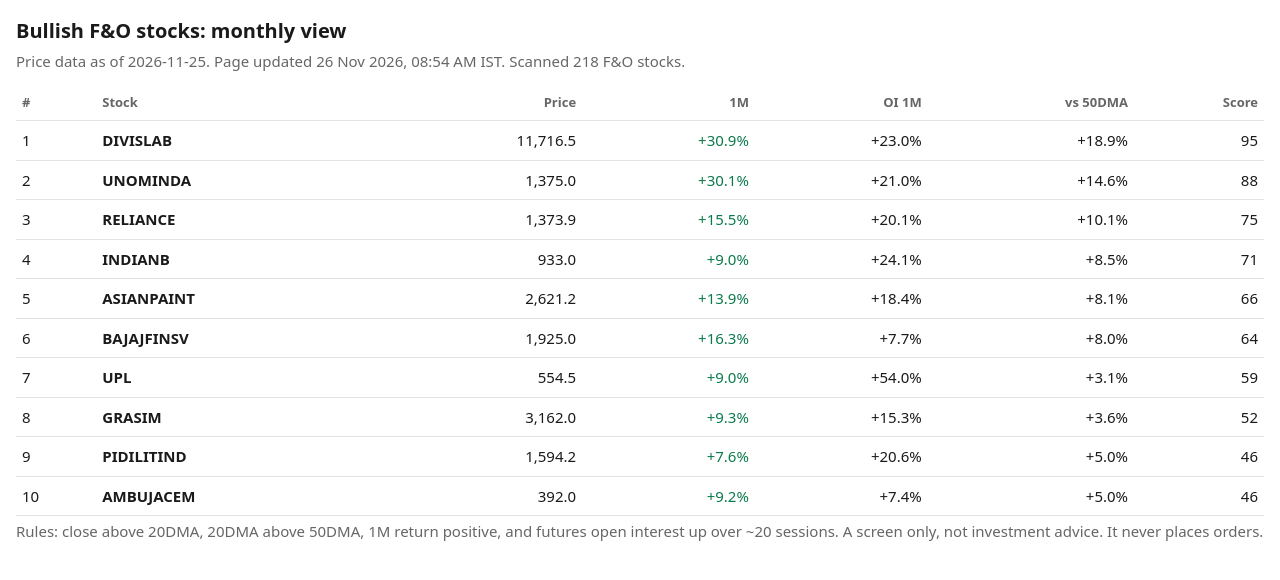
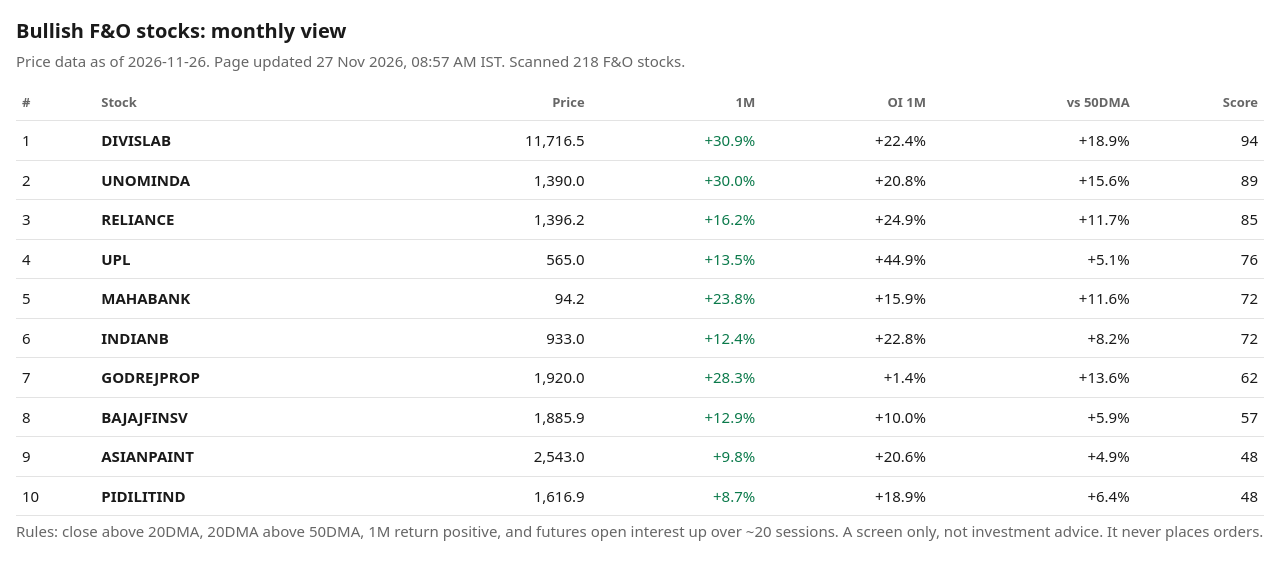
Before and after one commit to khilendrabisen/fno-screener_KB, a plain HTML site: page docs/index.html in a window 1280 px wide. Drawn offline with Linux system fonts and the light colour scheme.

Commit message:
Update screen

```diff
--- a/docs/index.html
+++ b/docs/index.html
@@ -14,11 +14,11 @@ th:nth-child(-n+2),td:nth-child(-n+2){text-align:left}th{color:var(--mut);font-w
 td:nth-child(4){color:var(--acc)}
 </style></head><body>
 <h1>Bullish F&amp;O stocks: monthly view</h1>
-<p>Price data as of 2026-11-25. Page updated 26 Nov 2026, 08:54 AM IST. Scanned 218 F&amp;O stocks.</p>
+<p>Price data as of 2026-11-26. Page updated 27 Nov 2026, 08:57 AM IST. Scanned 218 F&amp;O stocks.</p>
 
 <div class="wrap"><table>
 <tr><th>#</th><th>Stock</th><th>Price</th><th>1M</th><th>OI 1M</th><th>vs 50DMA</th><th>Score</th></tr>
-<tr><td>1</td><td><b>DIVISLAB</b></td><td>11,716.5</td><td>+30.9%</td><td>+23.0%</td><td>+18.9%</td><td>95</td></tr><tr><td>2</td><td><b>UNOMINDA</b></td><td>1,375.0</td><td>+30.1%</td><td>+21.0%</td><td>+14.6%</td><td>88</td></tr><tr><td>3</td><td><b>RELIANCE</b></td><td>1,373.9</td><td>+15.5%</td><td>+20.1%</td><td>+10.1%</td><td>75</td></tr><tr><td>4</td><td><b>INDIANB</b></td><td>933.0</td><td>+9.0%</td><td>+24.1%</td><td>+8.5%</td><td>71</td></tr><tr><td>5</td><td><b>ASIANPAINT</b></td><td>2,621.2</td><td>+13.9%</td><td>+18.4%</td><td>+8.1%</td><td>66</td></tr><tr><td>6</td><td><b>BAJAJFINSV</b></td><td>1,925.0</td><td>+16.3%</td><td>+7.7%</td><td>+8.0%</td><td>64</td></tr><tr><td>7</td><td><b>UPL</b></td><td>554.5</td><td>+9.0%</td><td>+54.0%</td><td>+3.1%</td><td>59</td></tr><tr><td>8</td><td><b>GRASIM</b></td><td>3,162.0</td><td>+9.3%</td><td>+15.3%</td><td>+3.6%</td><td>52</td></tr><tr><td>9</td><td><b>PIDILITIND</b></td><td>1,594.2</td><td>+7.6%</td><td>+20.6%</td><td>+5.0%</td><td>46</td></tr><tr><td>10</td><td><b>AMBUJACEM</b></td><td>392.0</td><td>+9.2%</td><td>+7.4%</td><td>+5.0%</td><td>46</td></tr>
+<tr><td>1</td><td><b>DIVISLAB</b></td><td>11,716.5</td><td>+30.9%</td><td>+22.4%</td><td>+18.9%</td><td>94</td></tr><tr><td>2</td><td><b>UNOMINDA</b></td><td>1,390.0</td><td>+30.0%</td><td>+20.8%</td><td>+15.6%</td><td>89</td></tr><tr><td>3</td><td><b>RELIANCE</b></td><td>1,396.2</td><td>+16.2%</td><td>+24.9%</td><td>+11.7%</td><td>85</td></tr><tr><td>4</td><td><b>UPL</b></td><td>565.0</td><td>+13.5%</td><td>+44.9%</td><td>+5.1%</td><td>76</td></tr><tr><td>5</td><td><b>MAHABANK</b></td><td>94.2</td><td>+23.8%</td><td>+15.9%</td><td>+11.6%</td><td>72</td></tr><tr><td>6</td><td><b>INDIANB</b></td><td>933.0</td><td>+12.4%</td><td>+22.8%</td><td>+8.2%</td><td>72</td></tr><tr><td>7</td><td><b>GODREJPROP</b></td><td>1,920.0</td><td>+28.3%</td><td>+1.4%</td><td>+13.6%</td><td>62</td></tr><tr><td>8</td><td><b>BAJAJFINSV</b></td><td>1,885.9</td><td>+12.9%</td><td>+10.0%</td><td>+5.9%</td><td>57</td></tr><tr><td>9</td><td><b>ASIANPAINT</b></td><td>2,543.0</td><td>+9.8%</td><td>+20.6%</td><td>+4.9%</td><td>48</td></tr><tr><td>10</td><td><b>PIDILITIND</b></td><td>1,616.9</td><td>+8.7%</td><td>+18.9%</td><td>+6.4%</td><td>48</td></tr>
 </table></div>
 <p>Rules: close above 20DMA, 20DMA above 50DMA, 1M return positive, and futures
 open interest up over ~20 sessions. A screen only, not investment advice.
```
